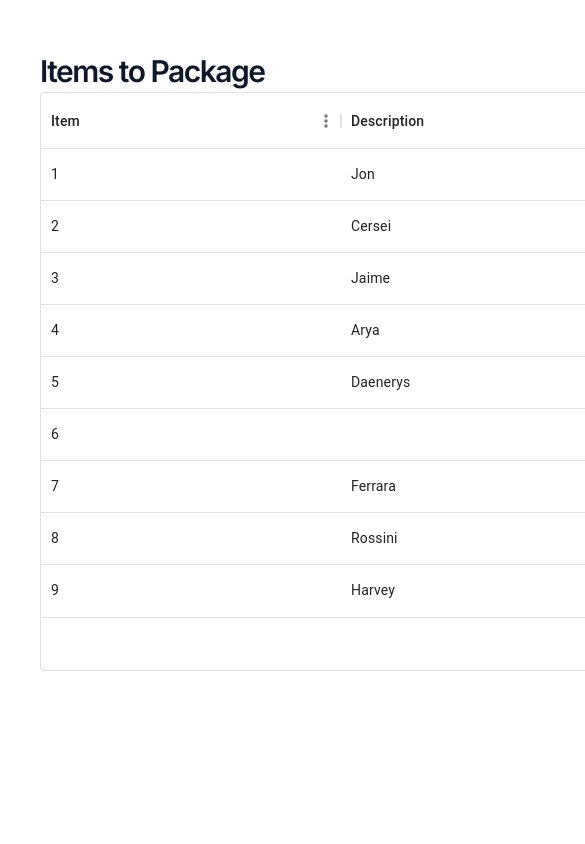
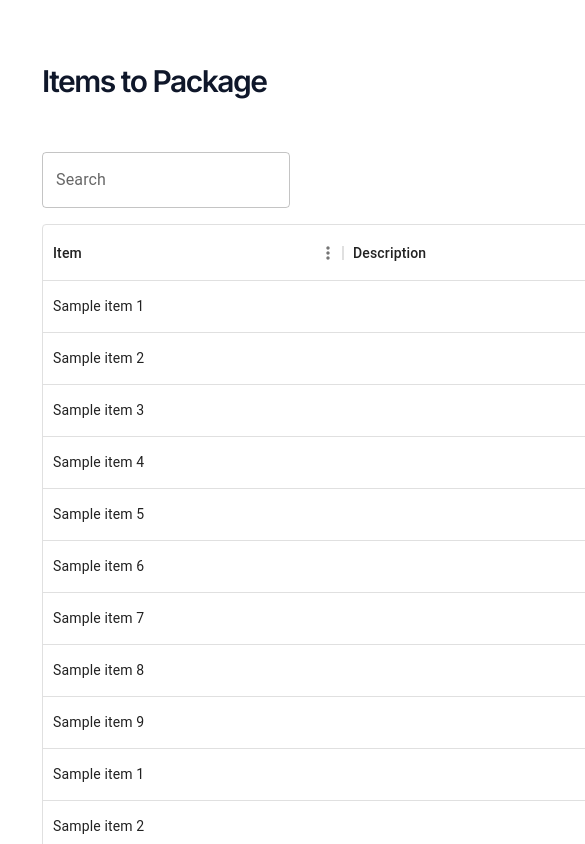
Before and after one commit to kyawzin-thiha/tk-shipping-module, a React (Vite) app in the folder client/: page / in a window 390 px wide. Shown: the top 844 px of the page, 585 px wide, since content can reach past the window. Built offline with nearby package versions, Linux system fonts and the light colour scheme.

Commit message:
items page

```diff
--- a/client/src/_root/pages/ItemsHome.tsx
+++ b/client/src/_root/pages/ItemsHome.tsx
@@ -7,10 +7,7 @@ const ItemsHome = () => {
     <div className="flex">
       <LeftMenu />
       <div>
-        <div className="h2-semibold" style={{ marginLeft: '40px', marginTop: '50px' }}>Items to Package
         <ItemsTable />
-        </div>
-
       </div>
     </div>
   )
--- a/client/src/components/shared/ItemsTable.tsx
+++ b/client/src/components/shared/ItemsTable.tsx
@@ -1,45 +1,83 @@
+import React, { useState } from 'react';
 import { DataGrid, GridColDef } from '@mui/x-data-grid';
+import TextField from '@mui/material/TextField';
+import Button from '@mui/material/Button';
 
 const columns: GridColDef[] = [
   { field: 'id', headerName: 'Item', width: 300 },
   { field: 'firstName', headerName: 'Description', width: 400 },
-  { field: 'lastName', headerName: 'SO#', width: 130 },
-  { field: 'age', headerName: 'Qty', width: 130 },
+  { field: 'txn_number', headerName: 'SO#', width: 130 },
+  { field: 'qty', headerName: 'Qty', width: 110 },
   {
-    field: 'fullName',
+    field: 'shipAddress',
     headerName: 'Ship Address',
-    description: 'This column has a value getter and is not sortable.',
     sortable: false,
     width: 250,
-    valueGetter: (params) =>
-      `${params.row.firstName || ''} ${params.row.lastName || ''}`,
   },
   { field: 'shipBy', headerName: 'Ship By', width: 120 }
 ];
 
 const rows = [
-  { id: 1, lastName: 'Snow', firstName: 'Jon', age: 35, shipBy: '2024-02-15' },
-  { id: 2, lastName: 'Lannister', firstName: 'Cersei', age: 42, shipBy: '2024-02-20' },
-  { id: 3, lastName: 'Lannister', firstName: 'Jaime', age: 45, shipBy: '2024-02-18' },
-  { id: 4, lastName: 'Stark', firstName: 'Arya', age: 16, shipBy: '2024-02-17' },
-  { id: 5, lastName: 'Targaryen', firstName: 'Daenerys', age: null, shipBy: '2024-02-16' },
-  { id: 6, lastName: 'Melisandre', firstName: null, age: 150, shipBy: '2024-02-19' },
-  { id: 7, lastName: 'Clifford', firstName: 'Ferrara', age: 44, shipBy: '2024-02-21' },
-  { id: 8, lastName: 'Frances', firstName: 'Rossini', age: 36, shipBy: '2024-02-22' },
-  { id: 9, lastName: 'Roxie', firstName: 'Harvey', age: 65, shipBy: '2024-02-23' },
+  { id: 'Sample item 1', txn_number: 1234, shipAddress: '198 North Sea Ave, Burnaby', qty: 35, shipBy: '2024-02-15' },
+  { id: 'Sample item 2', txn_number: 2354, shipAddress: '2400 Boundary Road, Burnaby', qty: 42, shipBy: '2024-02-20' },
+  { id: 'Sample item 3', txn_number: 3457, shipAddress: '20216 98th Ave, Langley', qty: 45, shipBy: '2024-02-18' },
+  { id: 'Sample item 4', txn_number: 6786, shipAddress: '4230 Yew Street, Vancouver', qty: 16, shipBy: '2024-02-17' },
+  { id: 'Sample item 5', txn_number: 3263, shipAddress: '12-4970 Polkey Road, Duncan', qty: 1, shipBy: '2024-02-16' },
+  { id: 'Sample item 6', txn_number: 8642, shipAddress: '450 Denman Street, Vancouver', qty: 150, shipBy: '2024-02-19' },
+  { id: 'Sample item 7', txn_number: 1342, shipAddress: '96 North Bend Street, Coquitlam', qty: 44, shipBy: '2024-02-21' },
+  { id: 'Sample item 8', txn_number: 6795, shipAddress: '320 Seymour Blvd, North Vancouver', qty: 36, shipBy: '2024-02-22' },
+  { id: 'Sample item 9', txn_number: 3781, shipAddress: '110 - 6191 Westminster Hwy, Richmond', qty: 65, shipBy: '2024-02-23' },
+  { id: 'Sample item 1', txn_number: 1234, shipAddress: '198 North Sea Ave, Burnaby', qty: 35, shipBy: '2024-02-15' },
+  { id: 'Sample item 2', txn_number: 2354, shipAddress: '2400 Boundary Road, Burnaby', qty: 42, shipBy: '2024-02-20' },
+  { id: 'Sample item 3', txn_number: 3457, shipAddress: '20216 98th Ave, Langley', qty: 45, shipBy: '2024-02-18' },
+  { id: 'Sample item 4', txn_number: 6786, shipAddress: '4230 Yew Street, Vancouver', qty: 16, shipBy: '2024-02-17' },
+  { id: 'Sample item 5', txn_number: 3263, shipAddress: '12-4970 Polkey Road, Duncan', qty: 1, shipBy: '2024-02-16' },
+  { id: 'Sample item 6', txn_number: 8642, shipAddress: '450 Denman Street, Vancouver', qty: 150, shipBy: '2024-02-19' },
+  { id: 'Sample item 7', txn_number: 1342, shipAddress: '96 North Bend Street, Coquitlam', qty: 44, shipBy: '2024-02-21' },
+  { id: 'Sample item 8', txn_number: 6795, shipAddress: '320 Seymour Blvd, North Vancouver', qty: 36, shipBy: '2024-02-22' },
+  { id: 'Sample item 9', txn_number: 3781, shipAddress: '110 - 6191 Westminster Hwy, Richmond', qty: 65, shipBy: '2024-02-23' },
 ];
 
 export default function DataTable() {
+  const [searchText, setSearchText] = useState('');
+
+  const handleSearchTextChange = (event: React.ChangeEvent<HTMLInputElement>) => {
+    setSearchText(event.target.value);
+  };
+
+  const filteredRows = rows.filter(row =>
+    Object.values(row).some(value =>
+      value?.toString().toLowerCase().includes(searchText.toLowerCase())
+    )
+  );
+
   return (
-    <div style={{ height: 400, width: '100%' }}>
-      <DataGrid
-        rows={rows}
-        columns={columns}
-        autoHeight
-        disableSelectionOnClick
-        pageSize={5}
-        rowsPerPageOptions={[5, 10]}
-      />
+    <div className="container">
+      <div className="header-container">
+        <h2 className="h2-semibold">Items to Package</h2>
+      </div>
+      <div className="search-container">
+        <TextField
+          label="Search"
+          variant="outlined"
+          value={searchText}
+          onChange={handleSearchTextChange}
+          className="search-field"
+        />
+        <Button className="plus-button">
+          <img src="/assets/icons/plus-solid-white.svg" alt="add" className="plus-icon" />
+          ITEM
+        </Button>
+      </div>
+      <div className="data-grid-container">
+        <DataGrid
+          rows={filteredRows}
+          columns={columns}
+          autoHeight
+          disableRowSelectionOnClick
+        />
+      </div>
     </div>
   );
+
 }
--- a/client/src/components/shared/LeftMenu.tsx
+++ b/client/src/components/shared/LeftMenu.tsx
@@ -1,4 +1,3 @@
-
 
 const LeftMenu = () => {
   return (
@@ -28,30 +27,30 @@ const LeftMenu = () => {
                 </div>
             </div>
             <div className="flex flex-col gap-2">
-                <button className="menu-button flex items-center">
-                  <img src="/assets/icons/note-sticky-regular.svg" alt="Items" className="h-5 w-5 mr-4 ml-2" />
+                <button className="menu-button">
+                  <img src="/assets/icons/note-sticky-regular.svg" alt="Items" className="menu-button-icon" />
                   <span className="align-middle">Items</span>
                 </button>
-                <button className="menu-button flex items-center">
-                  <img src="/assets/icons/boxes-stacked-solid.svg" alt="Boxes" className="h-5 w-5 mr-4 ml-2" />
+                <button className="menu-button">
+                  <img src="/assets/icons/boxes-stacked-solid.svg" alt="Boxes" className="menu-button-icon" />
                   <span className="align-middle">Boxes</span>
                 </button>
-                <button className="menu-button flex items-center">
-                  <img src="/assets/icons/truck-solid.svg" alt="Delivery" className="h-5 w-5 mr-4 ml-2" />
+                <button className="menu-button">
+                  <img src="/assets/icons/truck-solid.svg" alt="Delivery" className="menu-button-icon" />
                   <span className="align-middle">Delivery</span>
                 </button>
                 <hr />
-                <button className="menu-button flex items-center">
-                  <img src="/assets/icons/folder-open-solid.svg" alt="Reports" className="h-5 w-5 mr-4 ml-2" />
+                <button className="menu-button">
+                  <img src="/assets/icons/folder-open-solid.svg" alt="Reports" className="menu-button-icon" />
                   <span className="align-middle">Reports</span>
                 </button>
-                <button className="menu-button flex items-center">
-                  <img src="/assets/icons/magnifying-glass-solid.svg" alt="History" className="h-5 w-5 mr-4 ml-2" />
+                <button className="menu-button">
+                  <img src="/assets/icons/magnifying-glass-solid.svg" alt="History" className="menu-button-icon" />
                   <span className="align-middle">History</span>
                 </button>
                 <hr/> <br />
-                <button className="menu-button flex items-center">
-                  <img src="/assets/icons/arrow-right-from-bracket-solid.svg" alt="Logout" className="h-5 w-5 mr-4 ml-2" />
+                <button className="menu-button">
+                  <img src="/assets/icons/arrow-right-from-bracket-solid.svg" alt="Logout" className="menu-button-icon" />
                   <span className="align-middle">Logout</span>
                 </button>
             </div>
--- a/client/src/index.css
+++ b/client/src/index.css
@@ -8,49 +8,7 @@ body {
   font-family: 'Inter', sans-serif;
 }
 
-/* Left Menu */
-.left-menu {
-  position: fixed;
-  top: 0;
-  bottom: 0;
-  width: 200px;
-  background-color: #f6f6f6;
-  border-radius: 10px;
-  margin: 10px;
-  padding: 20px;
-}
 
-.logo {
-  display: block;
-  margin: 0 auto;
-  width: 180px;
-  height: auto;
-}
-
-/* User Profile - Left Menu */
-.user-profile {
-  display: flex;
-  align-items: center;
-}
-
-.profile-circle {
-  width: 40px;
-  height: 40px;
-  background-color: #6A91ED;
-  border-radius: 50%;
-  display: flex;
-  justify-content: center;
-  align-items: center;
-  font-weight: bold;
-  font-size: 16px;
-  margin-right: 10px;
-}
-
-.user-details p {
-  margin: 0;
-}
-
-@layer utilities {
 /* TYPOGRAPHY */
 .h1-bold {
   @apply text-[36px] font-bold leading-[140%] tracking-tighter;
@@ -114,6 +72,7 @@ body {
   @apply text-[10px] font-medium leading-[140%];
 }
 
+
 /* UTILITIES */
 .invert-white {
   @apply invert brightness-0 transition;
@@ -154,9 +113,10 @@ body {
   @apply flex flex-col flex-1 items-center gap-10 overflow-scroll py-10 px-5 md:px-8 lg:p-14 custom-scrollbar;
 }
 
-  /* Left sidebar */
+
+/* LEFT SIDEBAR MENU */
 .leftsidebar {
-    @apply hidden md:flex px-6 py-10 flex-col justify-between min-w-[220px] bg-gray-100;
+  @apply hidden md:flex flex-col justify-between min-w-[220px] bg-gray-100;
   width: 220px;
   height: 97vh;
   margin: 10px;
@@ -166,9 +126,10 @@ body {
 }
 
 .leftsidebar .menu-button {
+  @apply flex items-center;
   transition: background-color 0.1s ease;
   padding: 15px 12px;
-    border-radius: 10px;
+  border-radius: 7px;
 }
 
 .leftsidebar .menu-button:hover {
@@ -180,4 +141,48 @@ body {
   border-color: #A8A8A8;
 }
 
+.menu-button-icon {
+  @apply h-5 w-5 mr-4 ml-2;
 }
+
+
+/* TABLE STYLING */
+.container {
+  height: 500px;
+  width: 100%;
+  display: flex;
+  flex-direction: column;
+  margin-left: 10px;
+}
+
+.header-container {
+  margin-top: 60px;
+  margin-bottom: 50px;
+}
+
+.search-container {
+  margin-bottom: 16px;
+  display: flex;
+  justify-content: space-between;
+}
+
+.search-field {
+  margin-right: 16px;
+}
+
+.plus-button {
+  background-color: #0F172A !important;
+  color: white !important;
+  padding-left: 22px !important;
+  padding-right: 25px !important;
+}
+
+.plus-icon {
+  height: 1.25rem;
+  width: 1.25rem;
+  margin-right: 0.5rem;
+}
+
+.data-grid-container {
+  flex: 1;
+}
```
Also changed, not shown: client/public/assets/icons/plus-solid-white.svg (added). Lines whose indentation alone changed are shown as unchanged.
